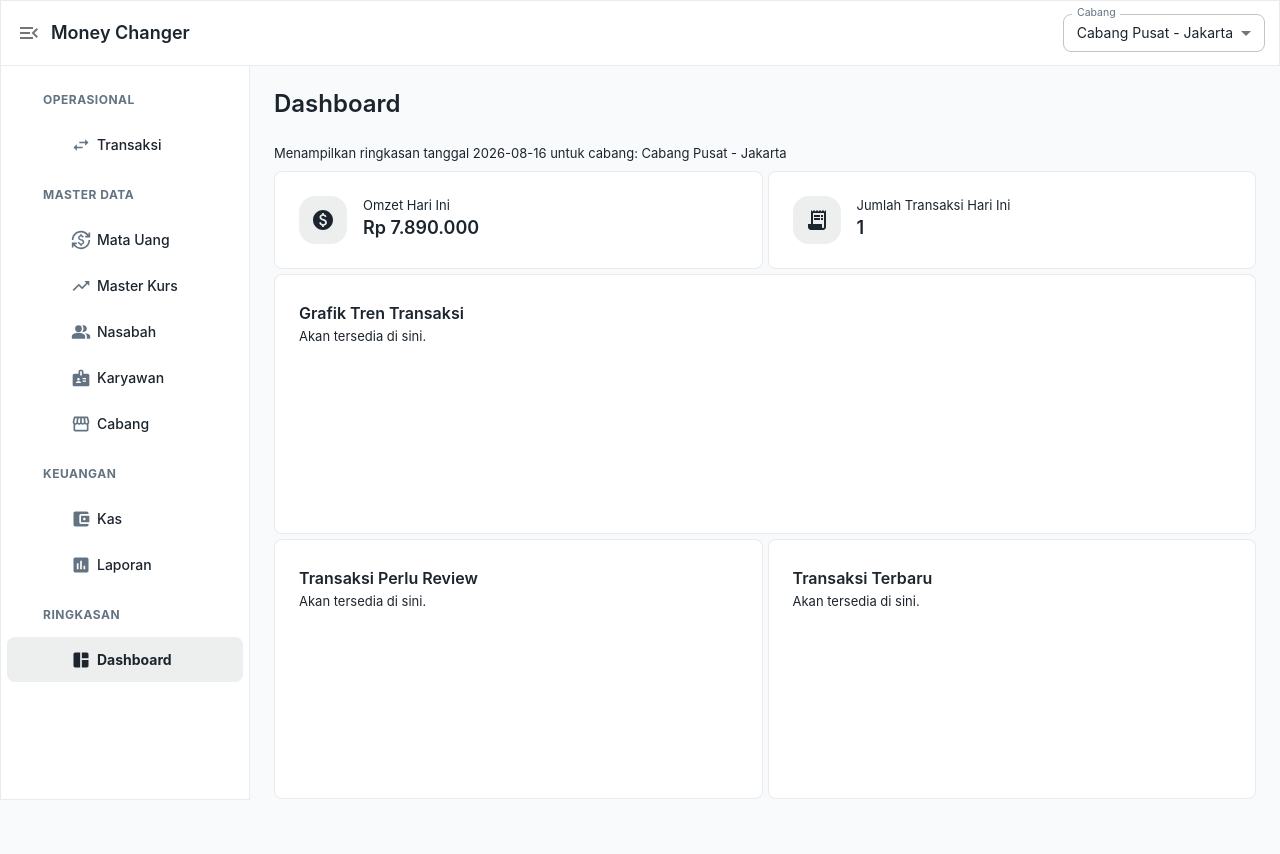
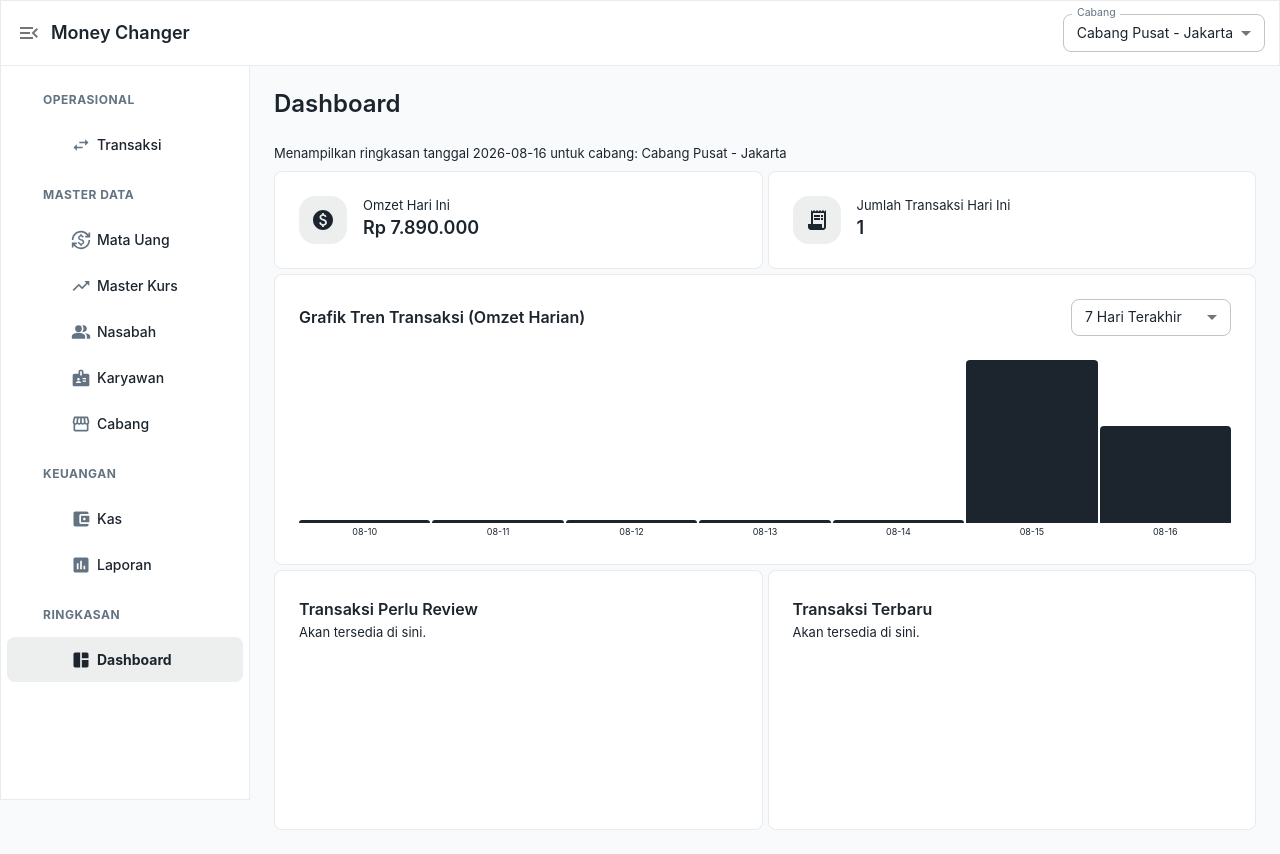
Before and after one commit to Christopherwijaya08/money_changer_frontend, a React (Vite) app: page /dashboard in a window 1280 px wide. Before the commit the page ends 823 px from the top, so only its background shows below. Built offline with nearby package versions, Linux system fonts and the light colour scheme.

Commit message:
feat: add transaction trend chart with period selector to Dashboard
Hand-rolled CSS bar chart (no charting library needed for this
scope) showing daily omzet for the selected branch, with a 7/14/30
day period picker. Anchored to the latest mock transaction date,
same reasoning as the summary cards.

```diff
--- a/src/pages/DashboardPage.jsx
+++ b/src/pages/DashboardPage.jsx
@@ -1,11 +1,18 @@
+import { useState } from 'react'
 import Typography from '@mui/material/Typography'
 import Paper from '@mui/material/Paper'
 import Grid from '@mui/material/Grid'
 import Box from '@mui/material/Box'
+import TextField from '@mui/material/TextField'
+import MenuItem from '@mui/material/MenuItem'
 import PaidIcon from '@mui/icons-material/Paid'
 import ReceiptLongIcon from '@mui/icons-material/ReceiptLong'
 import { transactions } from '../mocks/data'
 import { useBranch } from '../context/BranchContext'
+
+function getLatestDate() {
+  return transactions.reduce((max, t) => (t.createdAt.slice(0, 10) > max ? t.createdAt.slice(0, 10) : max), '')
+}
 
 function SectionPlaceholder({ title, minHeight }) {
   return (
@@ -54,11 +61,7 @@ function StatCard({ icon, label, value }) {
 function SummaryCards() {
   const { selectedBranchId, branches } = useBranch()
   const branchName = branches.find((b) => b.id === selectedBranchId)?.name
-
-  const latestDate = transactions.reduce(
-    (max, t) => (t.createdAt.slice(0, 10) > max ? t.createdAt.slice(0, 10) : max),
-    ''
-  )
+  const latestDate = getLatestDate()
 
   const todayTransactions = transactions.filter(
     (t) => t.branchId === selectedBranchId && t.createdAt.startsWith(latestDate)
@@ -91,6 +94,82 @@ function SummaryCards() {
   )
 }
 
+const PERIOD_OPTIONS = [
+  { value: 7, label: '7 Hari Terakhir' },
+  { value: 14, label: '14 Hari Terakhir' },
+  { value: 30, label: '30 Hari Terakhir' },
+]
+
+function TrendChart() {
+  const { selectedBranchId } = useBranch()
+  const [period, setPeriod] = useState(7)
+
+  const latestDate = getLatestDate()
+  const days = Array.from({ length: period }, (_, i) => {
+    const d = new Date(latestDate)
+    d.setDate(d.getDate() - (period - 1 - i))
+    return d.toISOString().slice(0, 10)
+  })
+
+  const data = days.map((date) => ({
+    date,
+    total: transactions
+      .filter((t) => t.branchId === selectedBranchId && t.createdAt.startsWith(date))
+      .reduce((sum, t) => sum + t.totalAmount, 0),
+  }))
+
+  const max = Math.max(...data.map((d) => d.total), 1)
+
+  return (
+    <Paper className="p-6">
+      <Box className="flex items-center justify-between flex-wrap gap-2 mb-6">
+        <Typography variant="subtitle1" className="font-medium">
+          Grafik Tren Transaksi (Omzet Harian)
+        </Typography>
+        <TextField
+          select
+          size="small"
+          value={period}
+          onChange={(e) => setPeriod(Number(e.target.value))}
+          sx={{ minWidth: 160 }}
+        >
+          {PERIOD_OPTIONS.map((opt) => (
+            <MenuItem key={opt.value} value={opt.value}>
+              {opt.label}
+            </MenuItem>
+          ))}
+        </TextField>
+      </Box>
+      <Box sx={{ display: 'flex', alignItems: 'flex-end', gap: 0.5, height: 180 }}>
+        {data.map((d) => (
+          <Box
+            key={d.date}
+            sx={{ flex: 1, display: 'flex', flexDirection: 'column', alignItems: 'center', gap: 0.5, height: '100%' }}
+          >
+            <Box sx={{ flex: 1, display: 'flex', alignItems: 'flex-end', width: '100%' }}>
+              <Box
+                title={`${d.date}: Rp ${d.total.toLocaleString('id-ID')}`}
+                data-testid="trend-bar"
+                sx={{
+                  width: '100%',
+                  height: `${Math.max((d.total / max) * 100, 2)}%`,
+                  bgcolor: 'primary.main',
+                  borderRadius: '4px 4px 0 0',
+                }}
+              />
+            </Box>
+            {period <= 7 && (
+              <Typography variant="caption" color="text.secondary" sx={{ fontSize: 9 }}>
+                {d.date.slice(5)}
+              </Typography>
+            )}
+          </Box>
+        ))}
+      </Box>
+    </Paper>
+  )
+}
+
 export default function DashboardPage() {
   return (
     <div className="flex flex-col gap-6">
@@ -103,7 +182,7 @@ export default function DashboardPage() {
           <SummaryCards />
         </Grid>
         <Grid size={12}>
-          <SectionPlaceholder title="Grafik Tren Transaksi" minHeight={260} />
+          <TrendChart />
         </Grid>
         <Grid size={{ xs: 12, md: 6 }}>
           <SectionPlaceholder title="Transaksi Perlu Review" minHeight={260} />
```
